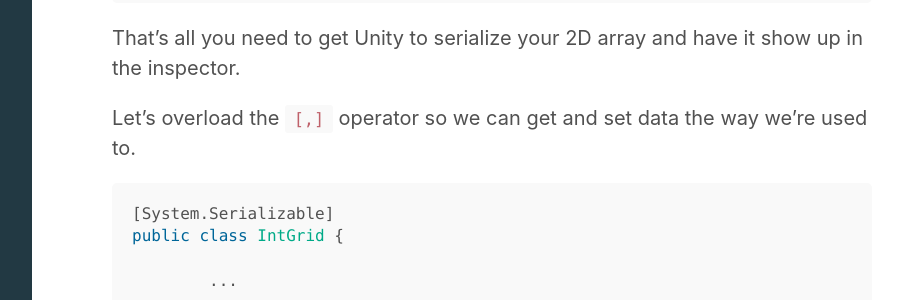
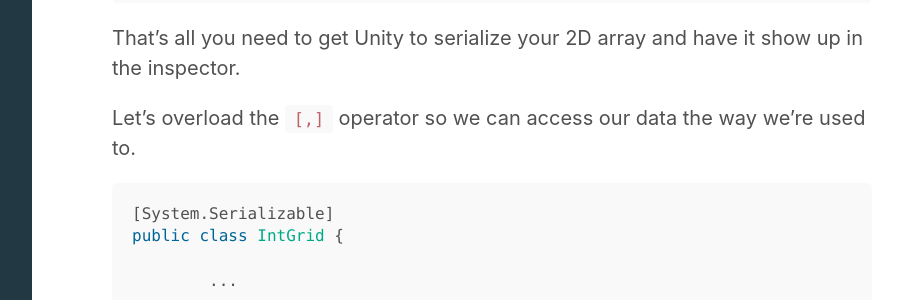
Before and after one commit to teamghostmode/teamghostmode.github.io, a Jekyll site: the page built from _posts/2017-10-08-serializing-2d-arrays.markdown, in a window 1280 px wide. Shown: the part 951-1251 px from the top of the page, without its empty margins (328-1225 px from the left). Built offline with Jekyll 4.4.1, drawn with Linux system fonts in a browser that asks for light colours.

Commit message:
Updated 'serializing 2d arrays' post.

```diff
--- a/_posts/2017-10-08-serializing-2d-arrays.markdown
+++ b/_posts/2017-10-08-serializing-2d-arrays.markdown
@@ -27,7 +27,7 @@ public class IntGrid {
 
 That’s all you need to get Unity to serialize your 2D array and have it show up in the inspector.
 
-Let’s overload the `[,]` operator so we can get and set data the way we’re used to.
+Let’s overload the `[,]` operator so we can access our data the way we’re used to.
 
 {% highlight csharp %}
 [System.Serializable]
```
